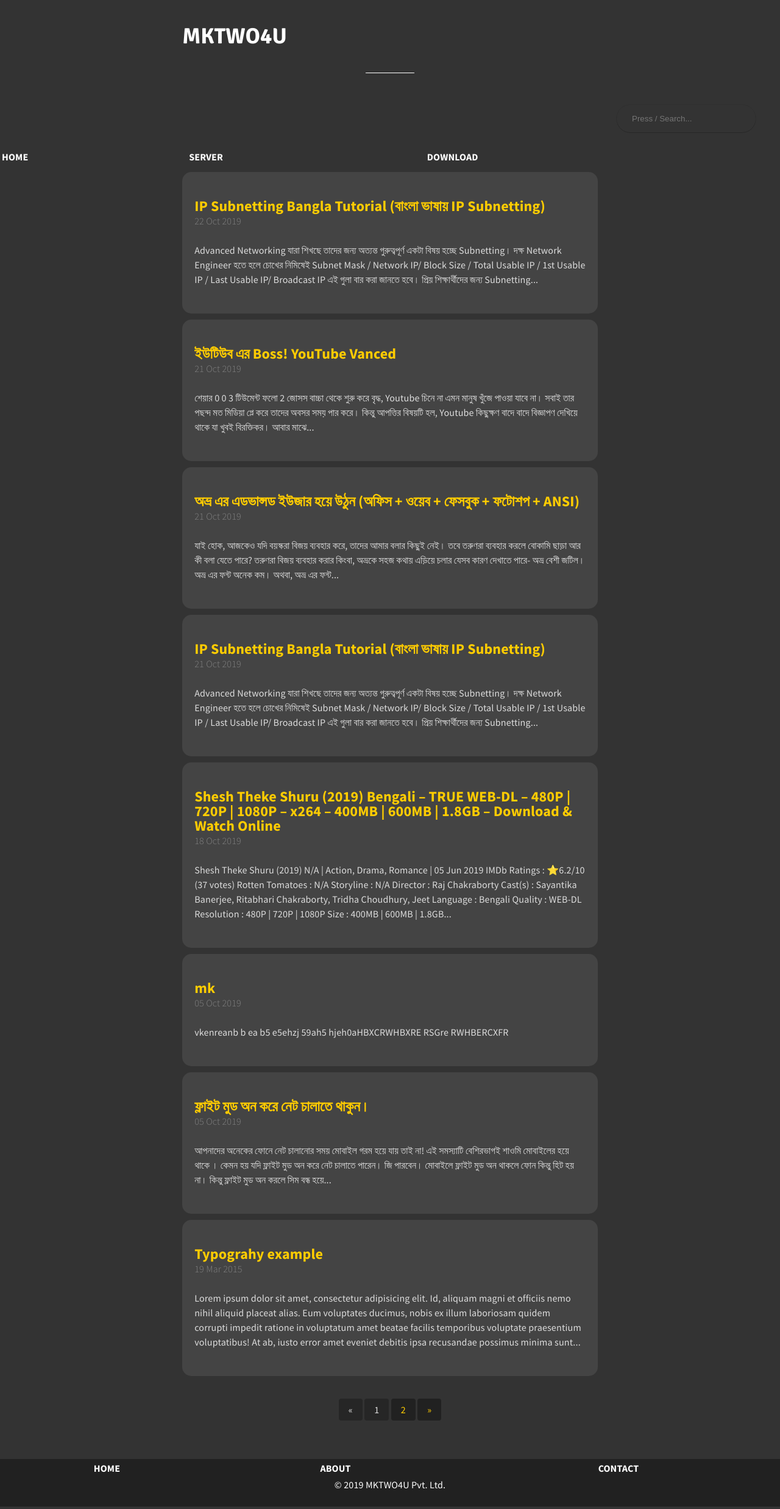
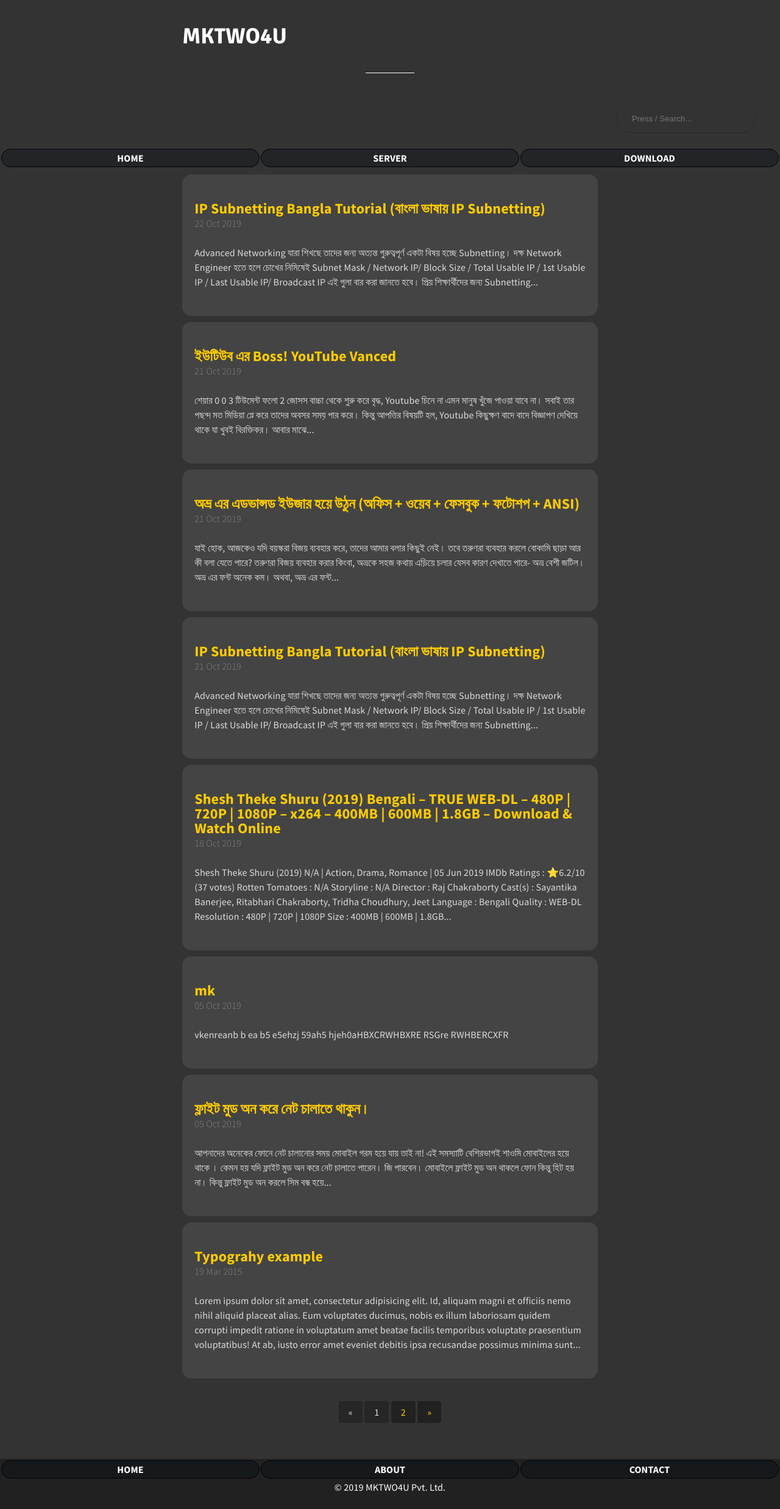
Before and after one commit to bdmilan/blog, a Jekyll site: the page built from index.html, in a window 1280 px wide. Shown: the whole page at 61% size. Built offline with Jekyll 4.4.1, drawn with Linux system fonts in a browser that asks for light colours; the list of posts is cut into pages by our own code.

Commit message:
Update custom.scss

```diff
--- a/_sass/custom.scss
+++ b/_sass/custom.scss
@@ -50,3 +50,14 @@
   -webkit-transform: scale(1.2); /* Safari 3-8 */
   transform: scale(1.2);
 }
+
+.nm {
+	background:#010b1354;
+	border-radius: 45px;
+	width: 30%;
+	border: 1px solid #000;
+	font-weight: bold;
+	color: #fff;
+	text-align: center;
+	padding: 2px;
+}
```
